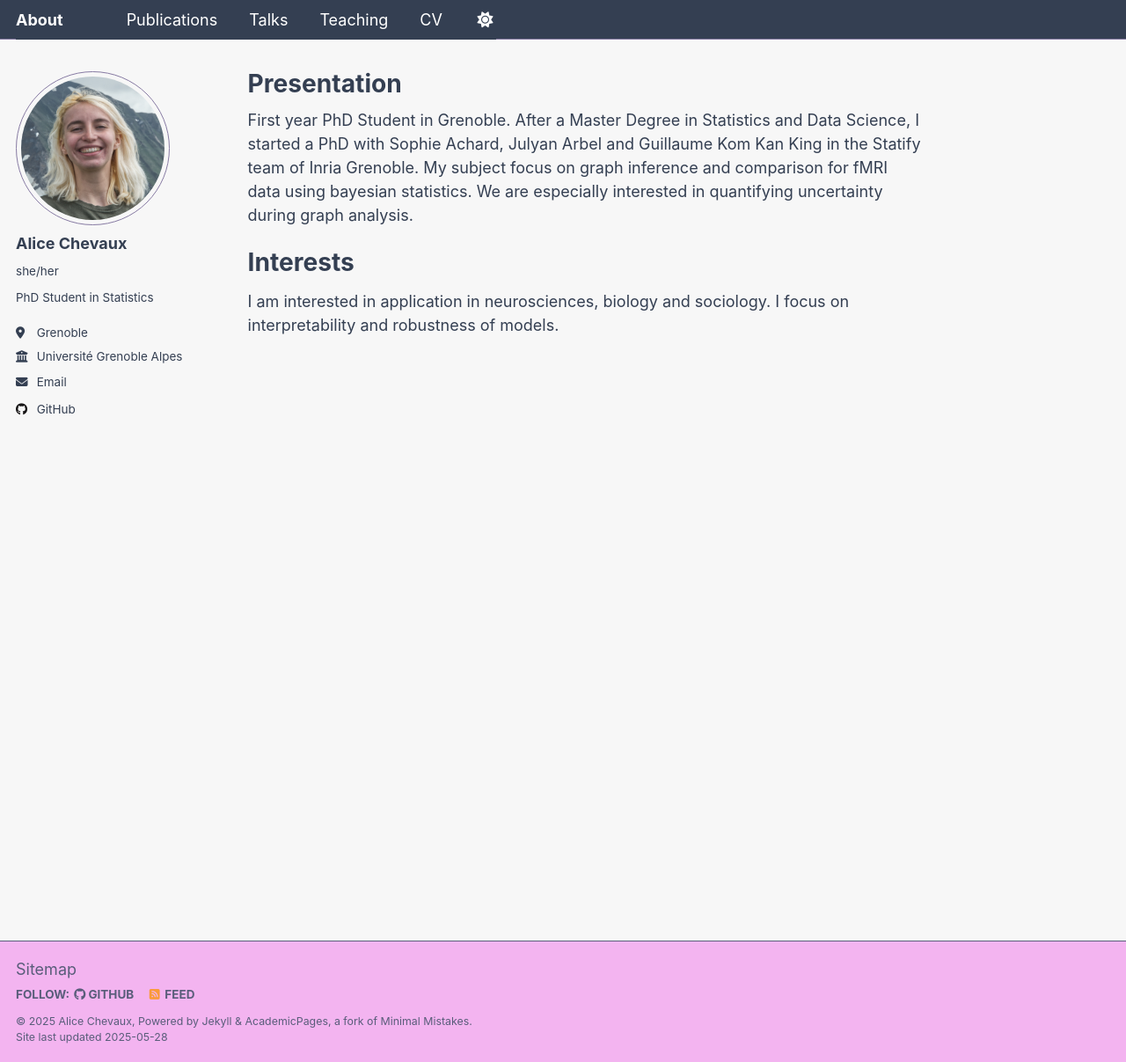
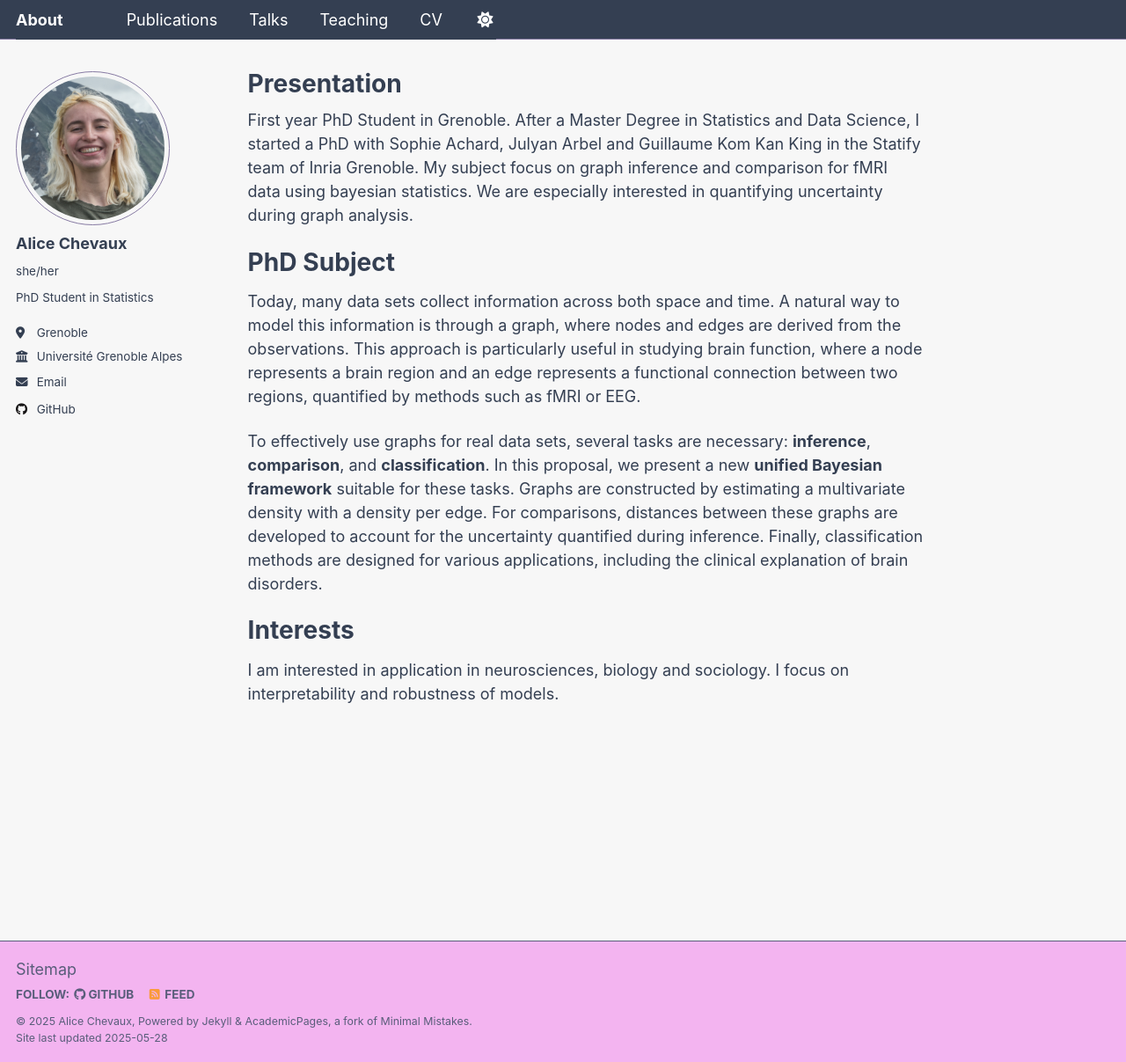
Before and after one commit to alicechevaux/alicechevaux.github.io, a Jekyll site: the page built from _pages/about.md, in a window 1280 px wide and 1207 px high. Shown: the whole window at 88% size. Built offline with Jekyll 4.4.1, drawn with Linux system fonts in a browser that asks for light colours.

Commit message:
Update about.md

```diff
--- a/_pages/about.md
+++ b/_pages/about.md
@@ -10,5 +10,11 @@ redirect_from:
 First year PhD Student in Grenoble. After a Master Degree in Statistics and Data Science, I started a PhD with Sophie Achard, Julyan Arbel and Guillaume Kom Kan King in the Statify team of Inria Grenoble.
 My subject focus on graph inference and comparison for fMRI data using bayesian statistics. We are especially interested in quantifying uncertainty during graph analysis.
 
+# PhD Subject
+
+Today, many data sets collect information across both space and time. A natural way to model this information is through a graph, where nodes and edges are derived from the observations. This approach is particularly useful in studying brain function, where a node represents a brain region and an edge represents a functional connection between two regions, quantified by methods such as fMRI or EEG.
+
+To effectively use graphs for real data sets, several tasks are necessary: **inference**, **comparison**, and **classification**. In this proposal, we present a new **unified Bayesian framework** suitable for these tasks. Graphs are constructed by estimating a multivariate density with a density per edge. For comparisons, distances between these graphs are developed to account for the uncertainty quantified during inference. Finally, classification methods are designed for various applications, including the clinical explanation of brain disorders.
+
 # Interests
 I am interested in application in neurosciences, biology and sociology. I focus on interpretability and robustness of models.
```
